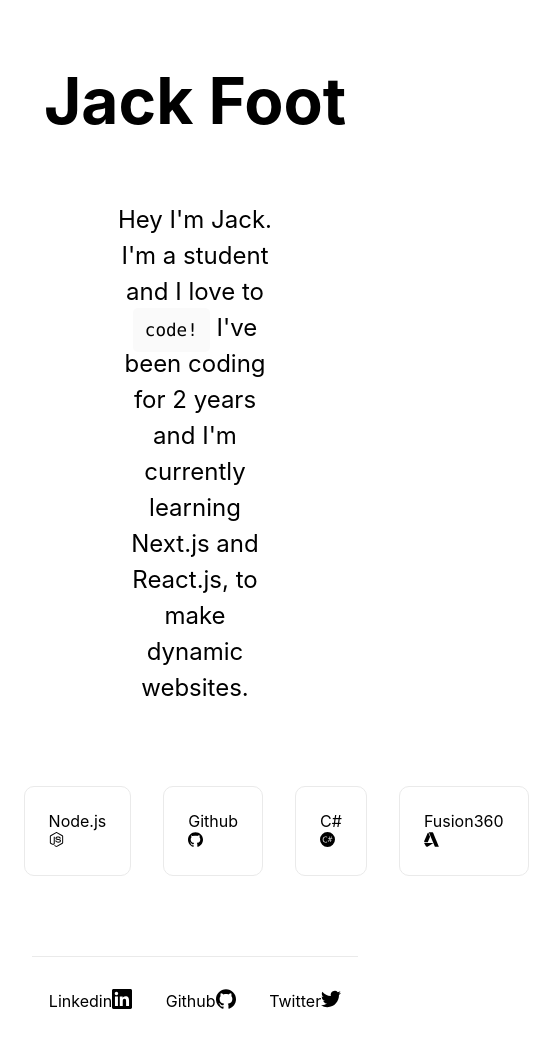
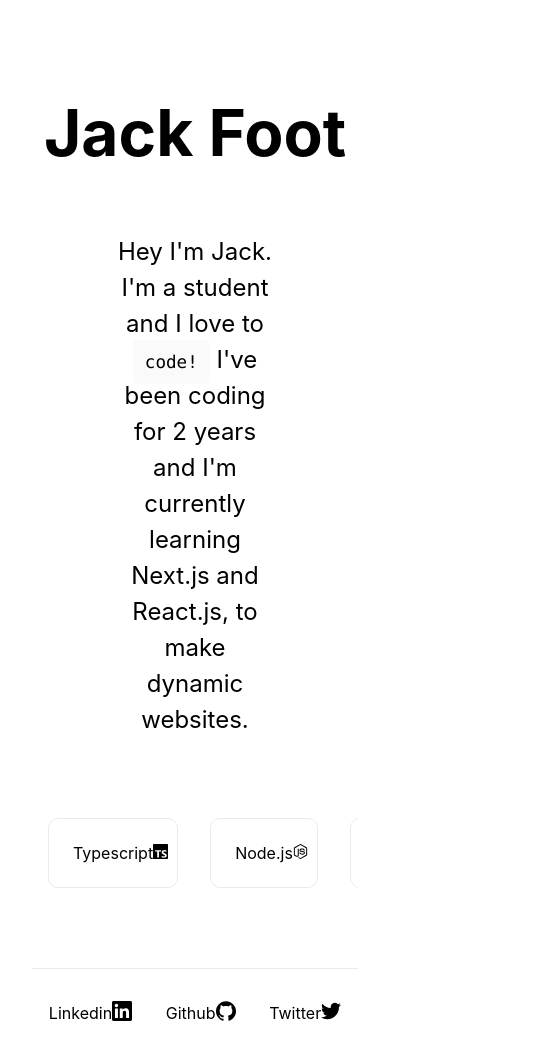
Before and after one commit to Magicoo51889/Jack-Foot-Website, a Next.js app: page / in a window 390 px wide. Shown: the top 1060 px of the page, 545 px wide, since content can reach past the window. Built offline with nearby package versions, Linux system fonts and the light colour scheme.

Commit message:
Update Home.module.css
Mobile Support added

```diff
--- a/styles/Home.module.css
+++ b/styles/Home.module.css
@@ -1,5 +1,5 @@
 .container {
-  padding: 0 2rem;
+  padding: 2rem;
 }
 
 .main {
@@ -86,6 +86,8 @@
 
 .horizontalGrid {
   display: flex;
+  overflow: auto;
+  white-space: nowrap;
   align-items: center;
   max-width: auto;
   flex-direction: row;
@@ -131,6 +133,10 @@
     width: 100%;
     flex-direction: column;
   }
+  .horizontalGrid{
+    width: 100%;
+    flex-direction: row;
+  }
 }
 
 @media (prefers-color-scheme: dark) {
@@ -140,8 +146,10 @@
   }
   .code {
     background: #111;
+    margin-left: 0.5em;
   }
   .logoInvert img {
     filter: invert(1);
+    margin-left: 0.5em;
   }
 }
```
